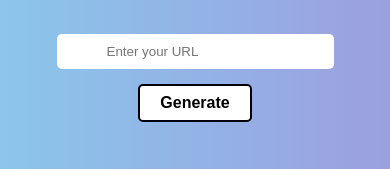
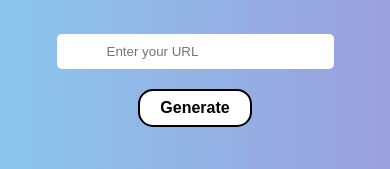
Before and after one commit to Harsh0769/URL-Shortner, a React (Vite) app in the folder frontend/: page / in a window 390 px wide. Shown: the top 169 px of the page. Built offline with nearby package versions, Linux system fonts and the light colour scheme; no server answers.

Commit message:
little UI Update

```diff
--- a/frontend/src/index.css
+++ b/frontend/src/index.css
@@ -57,6 +57,7 @@ button:hover {
   font-size: 16px;
   background-color: white;
   color: black;
+  border-radius: 15px;
 }
 
 .gen-btn :hover{
@@ -129,17 +130,19 @@ button:hover {
   }
 
     .gen-btn{
-      margin: 15px;
+      margin: 20px;
+      font-weight: bold;
+      border-radius: 15px;
     }
 
   tr {
-    margin-bottom: 15px;
+    /* margin-bottom: 15px; */
     background: #ffffff;
     padding: 10px;
     border-radius: 8px;
     box-shadow: 0 3px 7px rgba(0, 0, 0, 0.3);
-    margin-left: 25px;
-    margin-right: 25px;
+    /* margin-left: 25px;
+    margin-right: 25px; */
   }
 
   td {
```
Also changed, not shown: 1 other file (tests, documents, lock files or other folders).
